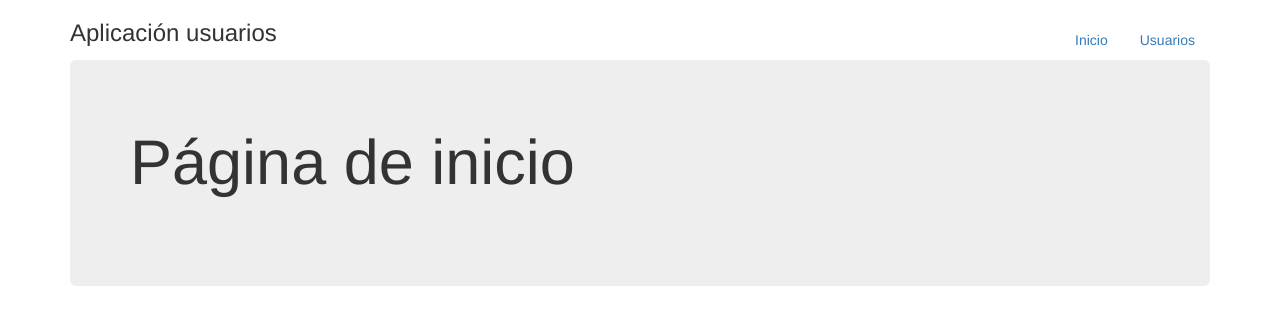
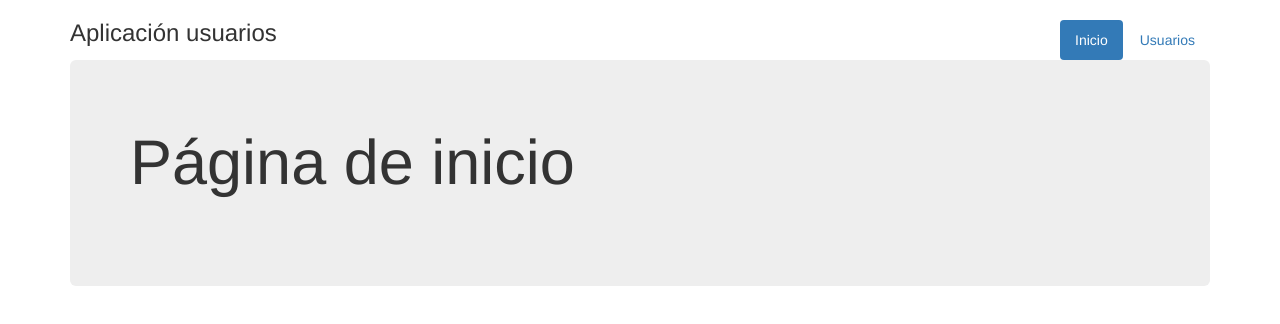
Before and after one commit to DavidMendoza5/SPA-example, a Vue app: page / in a window 1280 px wide. Shown: the top 324 px of the page. Built offline with nearby package versions, Linux system fonts and the light colour scheme.

Commit message:
Router link added on the nav bar

```diff
--- a/src/components/Encabezado.vue
+++ b/src/components/Encabezado.vue
@@ -2,8 +2,11 @@
     <div class="header clearfix">
         <nav>
             <ul class="nav nav-pills pull-right">
-                <li><a href="">Inicio</a></li>
-                <li><a href="">Usuarios</a></li>
+                <!-- El router link permite que el enrutador se encargue de las rutas -->
+                <!-- El atributo tag nos permite indicar sobre qué tag se encuentra el router-link sin necesidad de ponerlo -->
+                <!-- El atributo active class nos permite darle clases a nuestro router link y de esta forma usar css -->
+                <router-link tag="li" to="/" active-class="active" exact="/"><a>Inicio</a></router-link>
+                <router-link tag="li" to="/usuarios" active-class="active" exact="/usuarios"><a>Usuarios</a></router-link>
             </ul>
             <h3 class="text muted">Aplicación usuarios</h3>
         </nav>
```
